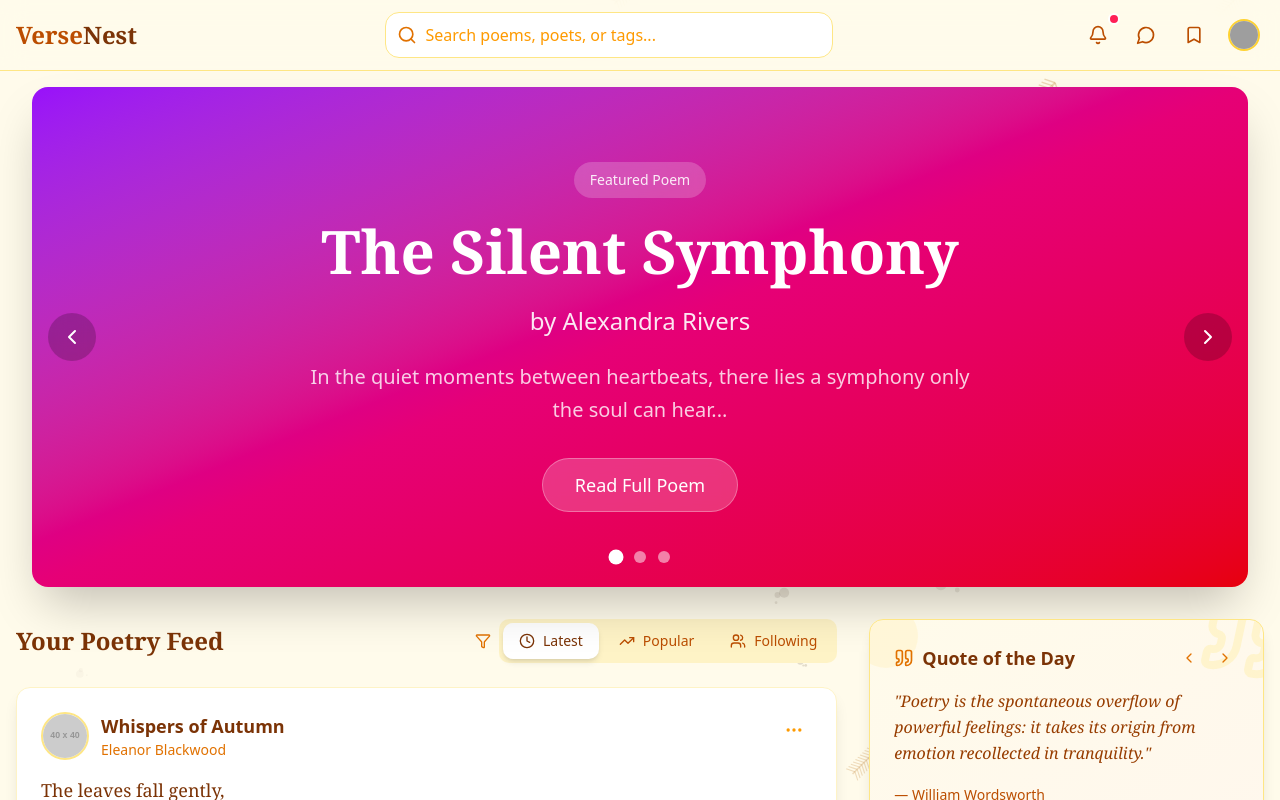
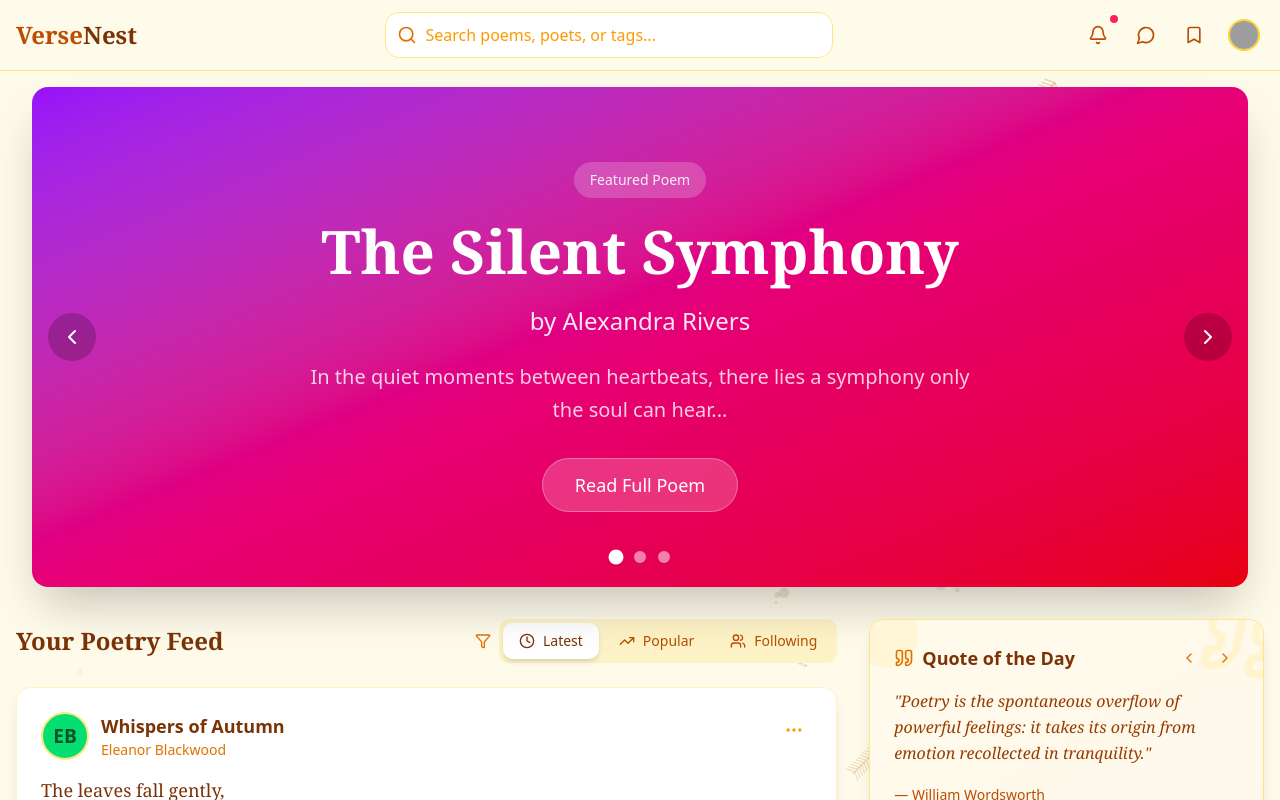
Before and after one commit to ateekshsoni/VerseNest-React, a React (Vite) app: page /reader/home in a window 1280 px wide. Shown: the top 800 px of the page. Built offline with nearby package versions, Linux system fonts and the light colour scheme; grey boxes are pictures that could not be loaded; a web font is replaced by a local one.

Commit message:
added avtarPlacehoter for alt of images for reader home page component

```diff
--- /dev/null
+++ b/src/components/ReaderComponents/AvatarPlaceholder.jsx
@@ -0,0 +1,79 @@
+/**
+ * AvatarPlaceholder Component
+ *
+ * Generates colored avatar placeholders without external requests
+ * Used when no avatar image is available or when images fail to load
+ *
+ * @component
+ * @param {Object} props - Component props
+ * @param {string} props.name - Name to generate initials from
+ * @param {number} props.size - Size of the avatar (default: 40)
+ * @param {string} props.className - Additional CSS classes
+ */
+
+import React from 'react';
+
+const AvatarPlaceholder = ({
+  name = 'Unknown',
+  size = 40,
+  className = ''
+}) => {
+  // Generate initials from name
+  const getInitials = (fullName) => {
+    return fullName
+      .split(' ')
+      .map(word => word.charAt(0))
+      .join('')
+      .toUpperCase()
+      .slice(0, 2);
+  };
+
+  // Generate consistent color based on name
+  const getColor = (fullName) => {
+    let hash = 0;
+    for (let i = 0; i < fullName.length; i++) {
+      hash = fullName.charCodeAt(i) + ((hash << 5) - hash);
+    }
+
+    const colors = [
+      'bg-amber-400 text-amber-900',
+      'bg-orange-400 text-orange-900',
+      'bg-rose-400 text-rose-900',
+      'bg-pink-400 text-pink-900',
+      'bg-purple-400 text-purple-900',
+      'bg-indigo-400 text-indigo-900',
+      'bg-blue-400 text-blue-900',
+      'bg-cyan-400 text-cyan-900',
+      'bg-teal-400 text-teal-900',
+      'bg-emerald-400 text-emerald-900',
+      'bg-green-400 text-green-900',
+      'bg-lime-400 text-lime-900',
+    ];
+
+    return colors[Math.abs(hash) % colors.length];
+  };
+
+  const initials = getInitials(name);
+  const colorClass = getColor(name);
+
+  return (
+    <div
+      className={`
+        ${colorClass}
+        flex items-center justify-center
+        rounded-full font-bold text-center
+        ${className}
+      `}
+      style={{
+        width: `${size}px`,
+        height: `${size}px`,
+        fontSize: `${size * 0.4}px`,
+      }}
+      aria-label={`Avatar for ${name}`}
+    >
+      {initials}
+    </div>
+  );
+};
+
+export default AvatarPlaceholder;
--- a/src/components/ReaderComponents/ReaderFeed.jsx
+++ b/src/components/ReaderComponents/ReaderFeed.jsx
@@ -36,7 +36,7 @@ const ReaderFeed = () => {
       tags: ["Haiku", "Nature", "Autumn"],
       likes: 142,
       comments: 23,
-      avatar: "https://via.placeholder.com/40"
+      avatar: null
     },
     {
       id: 2,
@@ -47,7 +47,7 @@ const ReaderFeed = () => {
       tags: ["Free Verse", "Night", "Dreams"],
       likes: 89,
       comments: 12,
-      avatar: "https://via.placeholder.com/40"
+      avatar: null
     },
     {
       id: 3,
@@ -58,7 +58,7 @@ const ReaderFeed = () => {
       tags: ["Ocean", "Lyrical", "Peace"],
       likes: 217,
       comments: 31,
-      avatar: "https://via.placeholder.com/40"
+      avatar: null
     }
   ];
 
--- a/src/components/ReaderComponents/ReaderNavigation.jsx
+++ b/src/components/ReaderComponents/ReaderNavigation.jsx
@@ -2,7 +2,16 @@
  * ReaderNavigation Component
  *
  * Responsive navigation bar for the reader experience
- * Features search functionality and user actions
+ * Features search f          <button
+            className="p-1 rounded-lg hover:bg-amber-100/50 transition-colors duration-200 focus:outline-none focus:ring-2 focus:ring-amber-400/50"
+            aria-label="User menu"
+          >
+            <AvatarPlaceholder
+              name="User"
+              size={32}
+              className="border-2 border-amber-300 hover:border-amber-400 transition-colors duration-200"
+            />
+          </button>d user actions
  *
  * Features:
  * - Responsive design with mobile adaptations
@@ -18,6 +27,7 @@
 
 import React, { useState } from 'react';
 import { Search, Bell, MessageCircle, Bookmark } from 'lucide-react';
+import AvatarPlaceholder from './AvatarPlaceholder';
 
 const ReaderNavigation = () => {
   const [searchValue, setSearchValue] = useState('');
@@ -120,7 +130,13 @@ const ReaderNavigation = () => {
                 alt="User profile"
                 className="w-full h-full object-cover"
                 onError={(e) => {
-                  e.target.src = 'https://via.placeholder.com/32?text=U';
+                  // Hide the broken image and show placeholder
+                  e.target.style.display = 'none';
+                  e.target.parentElement.innerHTML = `
+                    <div class="w-full h-full bg-amber-200 flex items-center justify-center text-amber-700 font-bold text-sm">
+                      U
+                    </div>
+                  `;
                 }}
               />
             </div>
--- a/src/components/ReaderComponents/ReaderPoemCard.jsx
+++ b/src/components/ReaderComponents/ReaderPoemCard.jsx
@@ -30,6 +30,7 @@
 
 import React, { useState } from 'react';
 import { Heart, MessageCircle, Share, Bookmark, MoreHorizontal } from 'lucide-react';
+import AvatarPlaceholder from './AvatarPlaceholder';
 
 const ReaderPoemCard = ({ poem }) => {
   const [isExpanded, setIsExpanded] = useState(false);
@@ -93,7 +94,7 @@ const ReaderPoemCard = ({ poem }) => {
     tags = [],
     likes = 0,
     comments = 0,
-    avatar = "https://via.placeholder.com/40"
+    avatar = null
   } = poem || {};
 
   return (
@@ -101,15 +102,24 @@ const ReaderPoemCard = ({ poem }) => {
       {/* Header */}
       <header className="flex items-start justify-between mb-4">
         <div className="flex items-center space-x-3">
-          <div className="w-12 h-12 rounded-full overflow-hidden border-2 border-amber-200 group-hover:border-amber-300 transition-colors duration-200">
+          <div className="w-12 h-12">
+            {avatar ? (
               <img
                 src={avatar}
                 alt={`${author} profile`}
-              className="w-full h-full object-cover"
+                className="w-full h-full object-cover rounded-full border-2 border-amber-200 group-hover:border-amber-300 transition-colors duration-200"
                 onError={(e) => {
-                e.target.src = 'https://via.placeholder.com/48?text=A';
+                  // Replace with AvatarPlaceholder on error
+                  e.target.style.display = 'none';
                 }}
               />
+            ) : (
+              <AvatarPlaceholder
+                name={author}
+                size={48}
+                className="border-2 border-amber-200 group-hover:border-amber-300 transition-colors duration-200"
+              />
+            )}
           </div>
           <div>
             <h3 className="text-lg font-semibold text-amber-900 group-hover:text-amber-800 transition-colors duration-200">
--- a/src/components/ReaderComponents/SuggestedPoets.jsx
+++ b/src/components/ReaderComponents/SuggestedPoets.jsx
@@ -18,6 +18,7 @@
 
 import React, { useState } from 'react';
 import { UserPlus, UserCheck, ChevronRight } from 'lucide-react';
+import AvatarPlaceholder from './AvatarPlaceholder';
 
 const SuggestedPoets = () => {
   const [poets, setPoets] = useState([
@@ -25,7 +26,7 @@ const SuggestedPoets = () => {
       id: 1,
       name: 'Olivia Nightshade',
       genre: 'Gothic Romance',
-      avatar: 'https://via.placeholder.com/40',
+      avatar: null,
       isFollowing: false,
       followers: 1247
     },
@@ -33,7 +34,7 @@ const SuggestedPoets = () => {
       id: 2,
       name: 'Ethan Silverwood',
       genre: 'Modern Haiku',
-      avatar: 'https://via.placeholder.com/40',
+      avatar: null,
       isFollowing: false,
       followers: 892
     },
@@ -41,7 +42,7 @@ const SuggestedPoets = () => {
       id: 3,
       name: 'Isabella Moonsong',
       genre: 'Spiritual',
-      avatar: 'https://via.placeholder.com/40',
+      avatar: null,
       isFollowing: false,
       followers: 2341
     },
@@ -49,7 +50,7 @@ const SuggestedPoets = () => {
       id: 4,
       name: 'Marcus Chen',
       genre: 'Contemporary',
-      avatar: 'https://via.placeholder.com/40',
+      avatar: null,
       isFollowing: true,
       followers: 756
     }
@@ -133,7 +134,13 @@ const SuggestedPoets = () => {
                     alt={`${poet.name} profile`}
                     className="w-full h-full object-cover"
                     onError={(e) => {
-                      e.target.src = `https://via.placeholder.com/48?text=${poet.name.charAt(0)}`;
+                      // Hide the broken image and show placeholder
+                      e.target.style.display = 'none';
+                      e.target.parentElement.innerHTML = `
+                        <div class="w-full h-full bg-amber-200 flex items-center justify-center text-amber-700 font-bold text-lg">
+                          ${poet.name.charAt(0)}
+                        </div>
+                      `;
                     }}
                   />
                 </div>
--- a/src/components/WriterComponents/TrendingPoet.jsx
+++ b/src/components/WriterComponents/TrendingPoet.jsx
@@ -32,7 +32,13 @@ const TrendingPoet = ({
           className="w-12 h-12 rounded-full object-cover border-2 border-transparent group-hover:border-antique-gold/30 transition-smooth"
           loading="lazy"
           onError={(e) => {
-            e.target.src = `https://ui-avatars.com/api/?name=${encodeURIComponent(name)}&background=c9b458&color=3e2723&size=50`;
+            // Hide the broken image and show placeholder
+            e.target.style.display = 'none';
+            e.target.parentElement.innerHTML = `
+              <div class="w-12 h-12 rounded-full bg-amber-200 flex items-center justify-center text-amber-700 font-bold text-lg border-2 border-transparent">
+                ${name.charAt(0)}
+              </div>
+            `;
           }}
         />
         <div
```
Also changed, not shown: 1 other file (tests, documents, lock files or other folders). Lines whose indentation alone changed are shown as unchanged.
